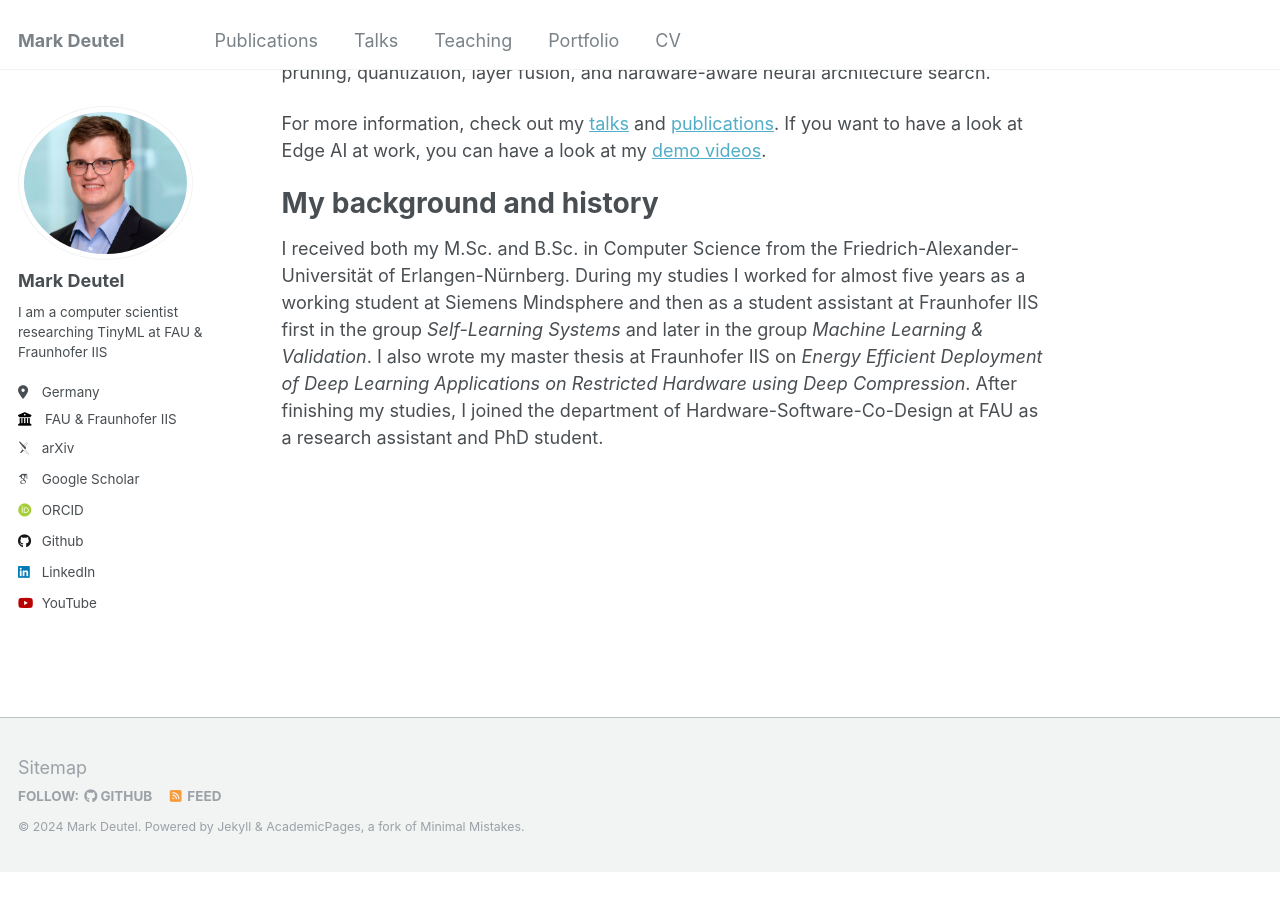
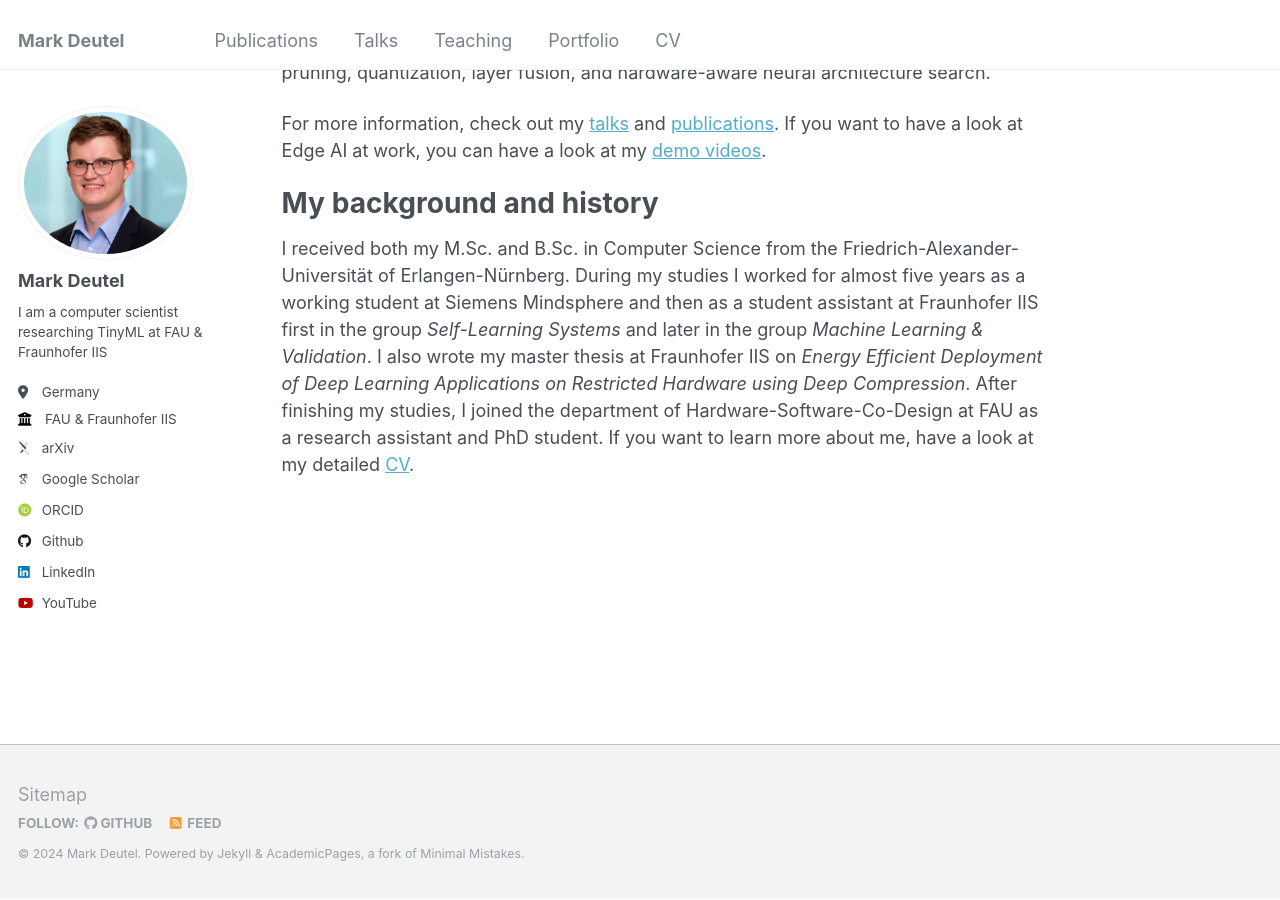
Before and after one commit to markdeutel/markdeutel.github.io, a Jekyll site: the page built from _pages/about.md, in a window 1280 px wide and 900 px high, scrolled down 1474 px. Built offline with Jekyll 4.4.1, drawn with Linux system fonts in a browser that asks for light colours; some web fonts are replaced; before the commit the page ends 2347 px from its top, so only the background shows below that; part of the change alters nothing that is shown; some of the changed text lies outside the part shown.

Commit message:
[MOD] some minor changes to about, added link to cv page

```diff
--- a/_pages/about.md
+++ b/_pages/about.md
@@ -1,13 +1,13 @@
 ---
 permalink: /
-title: "About"
+title: "Hi! I am Mark,"
 author_profile: true
 redirect_from:
   - /about/
   - /about.html
 ---
 
-Hi! I am Mark, a scientific researcher working at [Friedrich-Alexander-Universität of Erlangen-Nürnberg (FAU)](https://www.fau.eu/) in the department of [Hardware-Software-Co-Design](https://www.cs12.tf.fau.eu/). I am also affiliated with the [Fraunhofer Institute for Integrated Circuits IIS](https://www.iis.fraunhofer.de/) in Nürnberg where I am a researcher in the [group "Effient-AI"](https://www.iis.fraunhofer.de/de/ff/lv/dataanalytics/tinyml.html).
+a scientific researcher working at [Friedrich-Alexander-Universität of Erlangen-Nürnberg (FAU)](https://www.fau.eu/) in the department of [Hardware-Software-Co-Design](https://www.cs12.tf.fau.eu/). I am also affiliated with the [Fraunhofer Institute for Integrated Circuits IIS](https://www.iis.fraunhofer.de/) in Nürnberg where I am a researcher in the [group "Effient-AI"](https://www.iis.fraunhofer.de/de/ff/lv/dataanalytics/tinyml.html).
 
 My work focuses on the efficient design of deep neural networks (DNNs) for use on embedded systems, mainly Cortex-M microcontroller units (MCUs). This research area is also referred to as "TinyML" or "Edge AI". Since MCUs are generally resource-constrained, while most DNNs are quite resource-intensive, my main research interest is to optimize the trade-off between a DNN's resource requirements and the AI performance it can achieve. As a result, I have focused heavily on hardware-aware neural architecture search, DNN compression, quantization techniques, and MCU-specific optimizations such as layer fusing or instruction set extensions.
 
@@ -27,4 +27,4 @@ For more information, check out my [talks](./talks.html) and [publications](./pu
 My background and history
 ===
 
-I received both my M.Sc. and B.Sc. in Computer Science from the Friedrich-Alexander-Universität of Erlangen-Nürnberg. During my studies I worked for almost five years as a working student at Siemens Mindsphere and then as a student assistant at Fraunhofer IIS first in the group *Self-Learning Systems* and later in the group *Machine Learning & Validation*. I also wrote my master thesis at Fraunhofer IIS on *Energy Efficient Deployment of Deep Learning Applications on Restricted Hardware using Deep Compression*. After finishing my studies, I joined the department of Hardware-Software-Co-Design at FAU as a research assistant and PhD student.
+I received both my M.Sc. and B.Sc. in Computer Science from the Friedrich-Alexander-Universität of Erlangen-Nürnberg. During my studies I worked for almost five years as a working student at Siemens Mindsphere and then as a student assistant at Fraunhofer IIS first in the group *Self-Learning Systems* and later in the group *Machine Learning & Validation*. I also wrote my master thesis at Fraunhofer IIS on *Energy Efficient Deployment of Deep Learning Applications on Restricted Hardware using Deep Compression*. After finishing my studies, I joined the department of Hardware-Software-Co-Design at FAU as a research assistant and PhD student. If you want to learn more about me, have a look at my detailed [CV](./cv.md).
```
